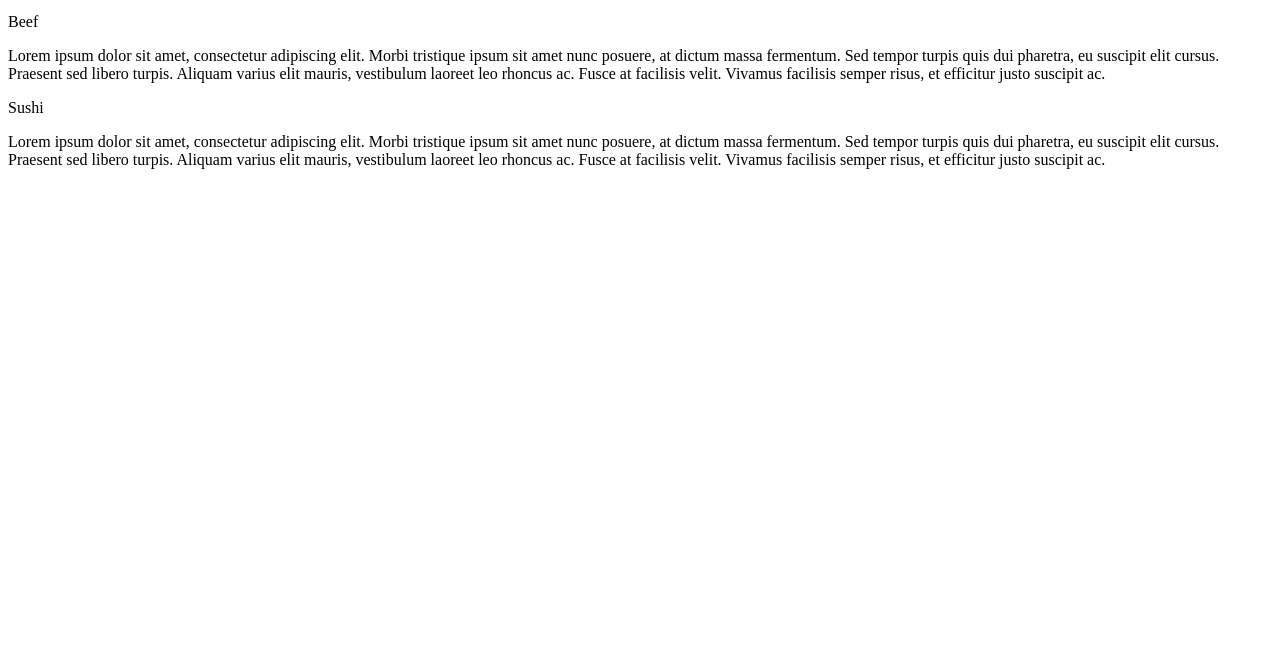
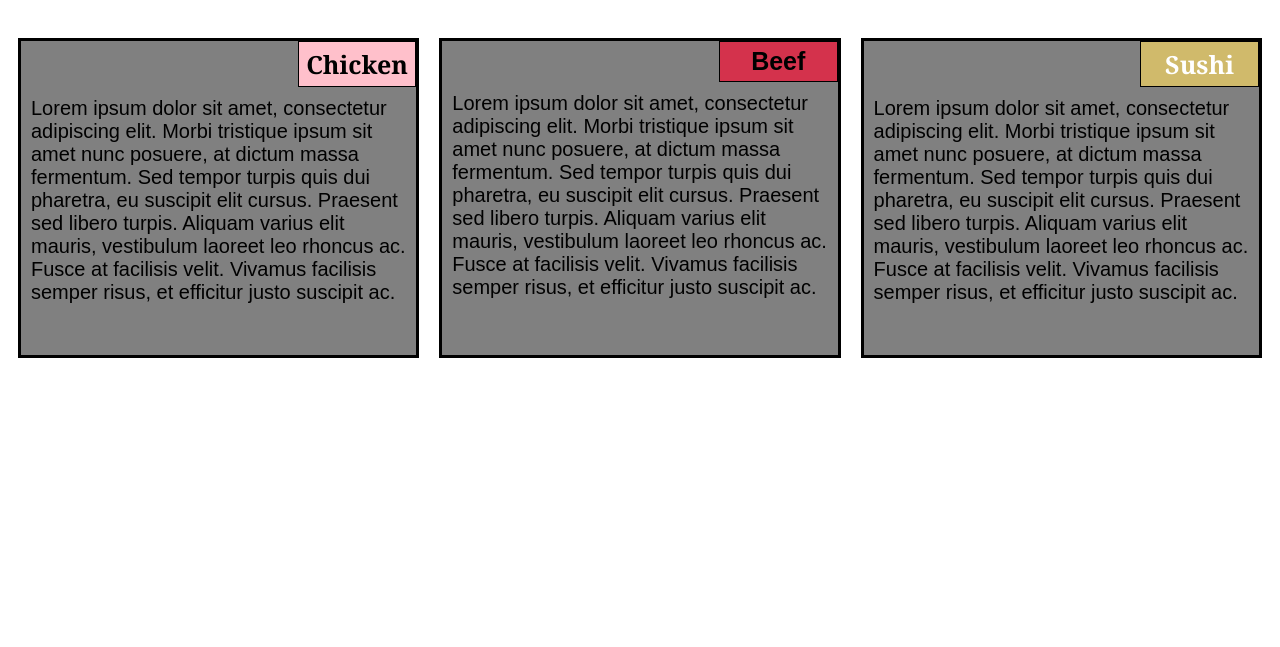
Before and after one commit to KD-joshi/Coursera-mod2, a plain HTML site: page index.html in a window 1280 px wide. Shown: the part 153-800 px from the top of the page. Drawn offline with Linux system fonts and the light colour scheme.

Commit message:
Update index.html

```diff
--- a/index.html
+++ b/index.html
@@ -8,7 +8,7 @@
 
 	<title>Assignment Solution for Module 2 </title>
 
-	<link rel="stylesheet" type="text/css" href="css.css">
+	<link rel="stylesheet" type="text/css" href="style.css">
 
 </head>
 
```
